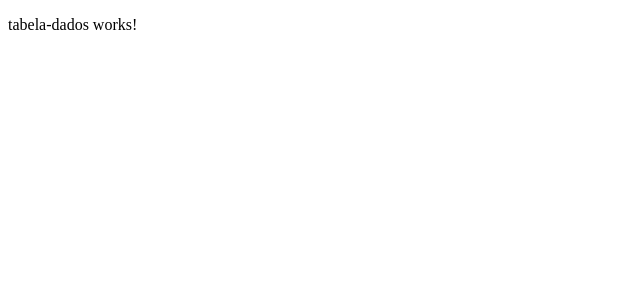
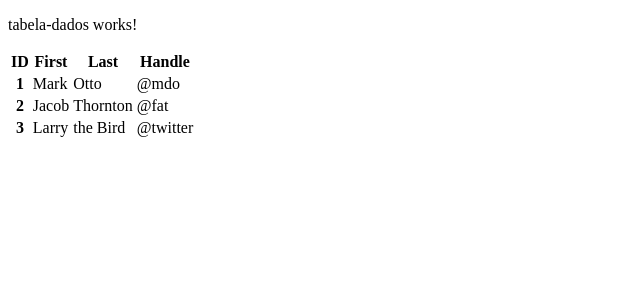
Before and after one commit to Vini9-9/star-wars-angular, an Angular app: page / in a window 1280 px wide. Shown: the top 300 px of the page, without its empty margins (0-640 px from the left). Built offline with nearby package versions, Linux system fonts and the light colour scheme.

Commit message:
Tabela exemplo criada

```diff
--- a/src/app/tabela-dados/tabela-dados.component.html
+++ b/src/app/tabela-dados/tabela-dados.component.html
@@ -1 +1,16 @@
 <p>tabela-dados works!</p>
+<table mdbTable>
+    <thead>
+      <tr>
+        <th *ngFor="let head of headElements" scope="col">{{ head }} </th>
+      </tr>
+    </thead>
+    <tbody>
+      <tr mdbTableCol *ngFor="let el of elements">
+        <th scope="row">{{ el.id }}</th>
+        <td>{{ el.first }}</td>
+        <td>{{ el.last }}</td>
+        <td>{{ el.handle }}</td>
+      </tr>
+    </tbody>
+  </table>
--- a/src/app/tabela-dados/tabela-dados.component.ts
+++ b/src/app/tabela-dados/tabela-dados.component.ts
@@ -5,11 +5,16 @@ import { Component, OnInit } from '@angular/core';
   templateUrl: './tabela-dados.component.html',
   styleUrls: ['./tabela-dados.component.css']
 })
-export class TabelaDadosComponent implements OnInit {
+export class TabelaDadosComponent {
 
   constructor() { }
 
-  ngOnInit(): void {
-  }
+  elements: any = [
+    {id: 1, first: 'Mark', last: 'Otto', handle: '@mdo'},
+    {id: 2, first: 'Jacob', last: 'Thornton', handle: '@fat'},
+    {id: 3, first: 'Larry', last: 'the Bird', handle: '@twitter'},
+  ];
+
+  headElements = ['ID', 'First', 'Last', 'Handle'];
 
 }
```
